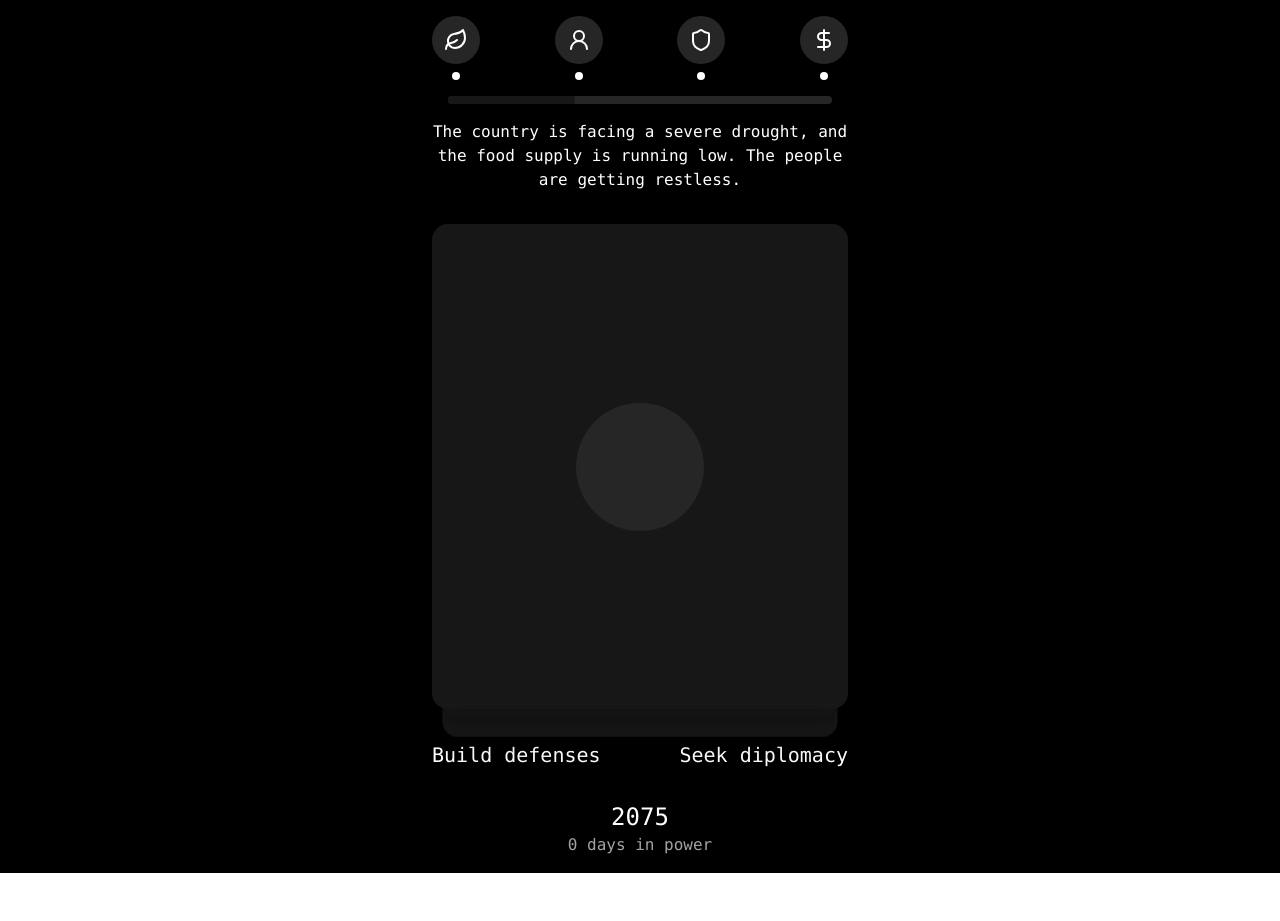
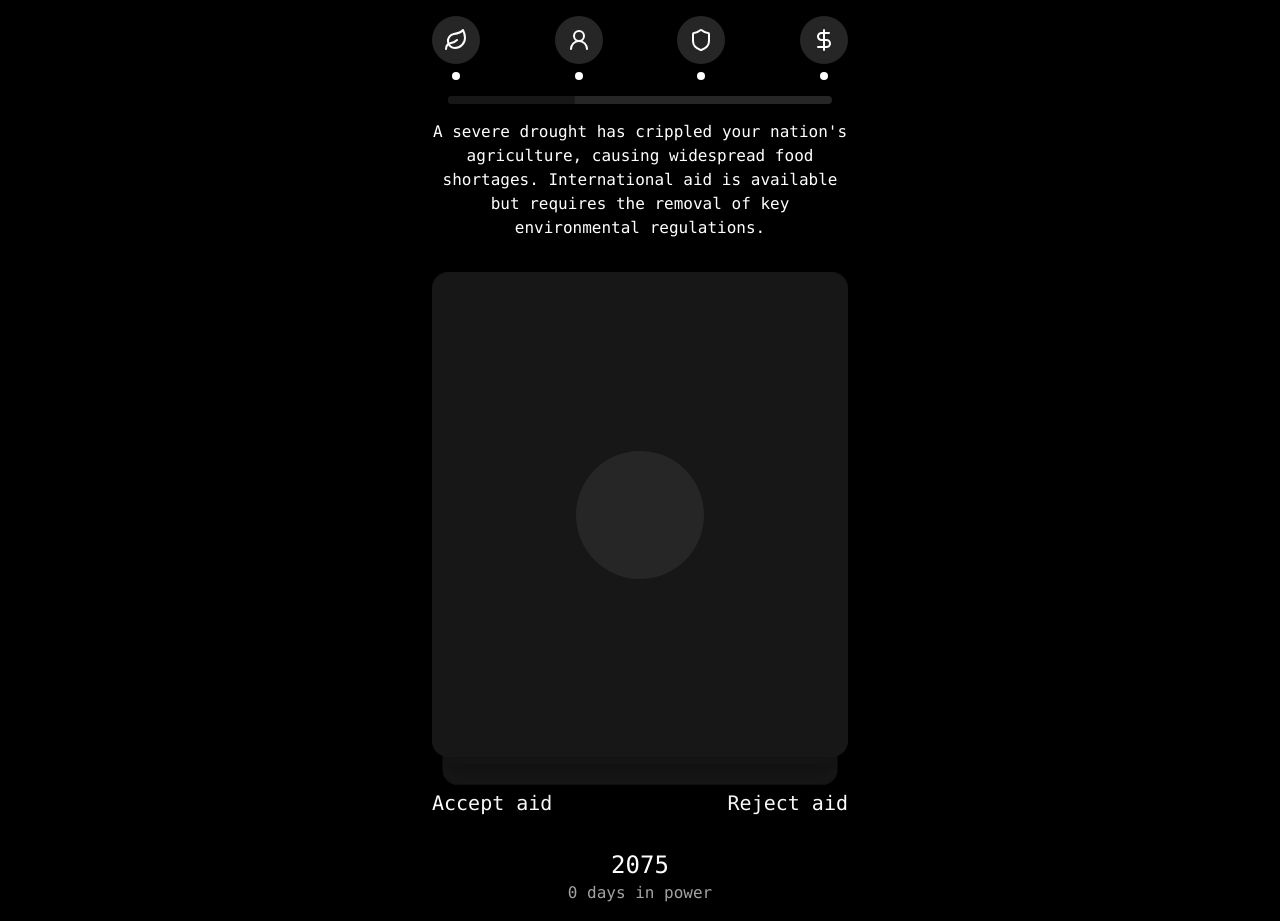
Before and after one commit to echogamexyz/game, a Next.js app: page /game in a window 1280 px wide. Before the commit the page ends 873 px from the top, so only its background shows below. Built offline with nearby package versions, Linux system fonts and the light colour scheme.

Commit message:
Update page.tsx

```diff
--- a/src/app/game/page.tsx
+++ b/src/app/game/page.tsx
@@ -65,31 +65,31 @@ export default function GameInterface() {
 
 	const [currentScenario, setCurrentScenario] = useState({
 		situation:
-			"The country is facing a severe drought, and the food supply is running low. The people are getting restless.",
-		choiceA: "Build defenses",
-		choiceB: "Seek diplomacy",
+			"A severe drought has crippled your nation's agriculture, causing widespread food shortages. International aid is available but requires the removal of key environmental regulations.",
+		choiceA: "Accept aid",
+		choiceB: "Reject aid",
 	});
 
 	const [previueMsgs, setPreviueMsgs] = useState([
 		{
 			role: "assistant",
 			content:
-				"The country is facing a severe drought, and the food supply is running low. The people are getting restless.",
+				"A severe drought has crippled your nation's agriculture, causing widespread food shortages. International aid is available but requires the removal of key environmental regulations.",
 		},
 	]);
 
 	const [choiseScenarios, setChoiseScenarios] = useState({
 		choiceA: {
 			situation:
-				"Neighboring countries are mobilizing troops near your border, and intelligence suggests a potential invasion is imminent. Your military is currently undermanned and underfunded.",
-			choiceA: "Diplomatic negotiations",
-			choiceB: "Rapid military buildup",
+				"By accepting the aid, food supplies are restored, stabilizing the immediate crisis. However, the removal of environmental regulations has sparked protests among environmental groups and led to concerns about long-term ecological damage.",
+			choiceA: "Enforce future regulations",
+			choiceB: "Focus on economy",
 		},
 		choiceB: {
 			situation:
-				"International aid organizations have arrived with emergency food supplies, but rebel groups are threatening to block the distribution routes, claiming political corruption.",
-			choiceA: "Negotiate with rebels",
-			choiceB: "Military escort",
+				"Mass protests erupt in your capital city after rejecting foreign aid during the drought. Protesters demand immediate action, while government officials propose increasing taxes to fund emergency food imports.",
+			choiceA: "Approve emergency tax increase",
+			choiceB: "Deploy military to quell protests",
 		},
 	});
 
```
